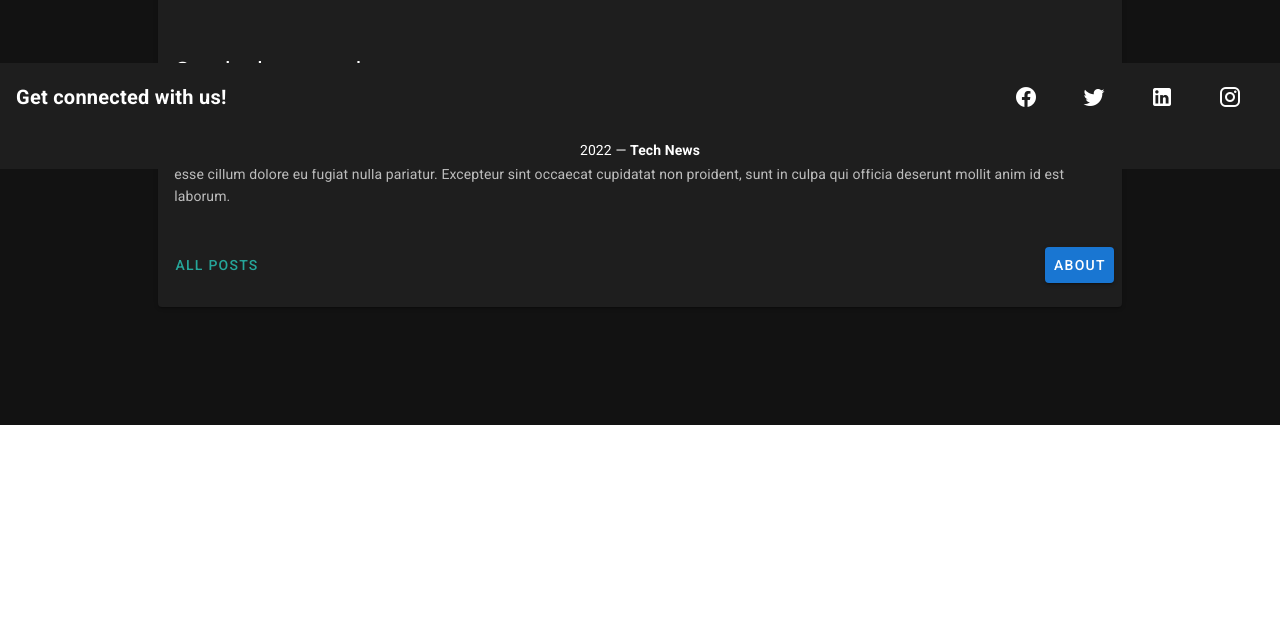
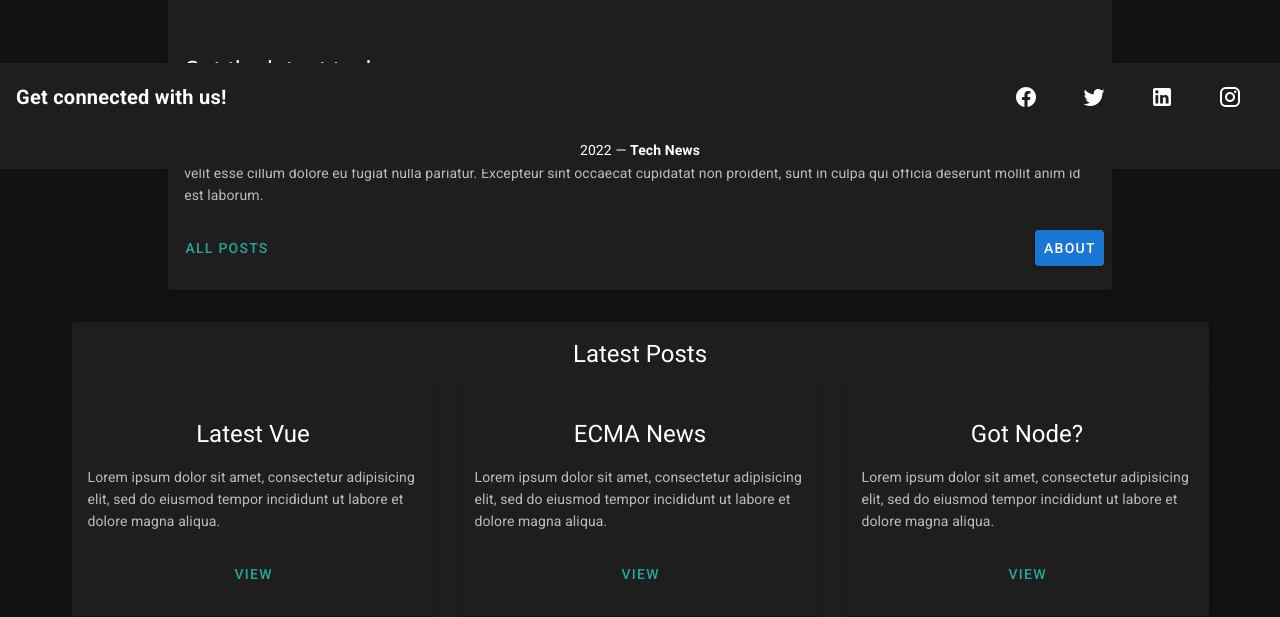
Before and after one commit to will-i-code420/first-nuxt-app, a Nuxt app: page / in a window 1280 px wide. Shown: the part 631-1248 px from the top of the page. Before the commit the page ends 1056 px from the top, so only its background shows below. Built offline with nearby package versions, Linux system fonts and the light colour scheme.

Commit message:
set up home page

```diff
--- a/pages/index.vue
+++ b/pages/index.vue
@@ -1,5 +1,6 @@
 <template>
-  <v-row justify="center" align="center">
+  <v-container>
+  <v-row justify="center" align="center" class="mb-5">
     <v-col cols="16" sm="12" md="10">
       <v-card class="logo py-4 justify-center">
         <v-img class="align-end" src="/maxim-hopman-IayKLkmz6g0-unsplash.jpg">
@@ -8,7 +9,7 @@
           </v-card-title>
         </v-img>
         <v-card-text>
-          <p>Lorem ipsum dolor sit amet, consectetur adipisicing elit, sed do eiusmod tempor incididunt ut labore et dolore magna aliqua. Ut enim ad minim veniam, quis nostrud exercitation ullamco laboris nisi ut aliquip ex ea commodo consequat. Duis aute irure dolor in reprehenderit in voluptate velit esse cillum dolore eu fugiat nulla pariatur. Excepteur sint occaecat cupidatat non proident, sunt in culpa qui officia deserunt mollit anim id est laborum.</p>
+          Lorem ipsum dolor sit amet, consectetur adipisicing elit, sed do eiusmod tempor incididunt ut labore et dolore magna aliqua. Ut enim ad minim veniam, quis nostrud exercitation ullamco laboris nisi ut aliquip ex ea commodo consequat. Duis aute irure dolor in reprehenderit in voluptate velit esse cillum dolore eu fugiat nulla pariatur. Excepteur sint occaecat cupidatat non proident, sunt in culpa qui officia deserunt mollit anim id est laborum.
         </v-card-text>
         <v-card-actions>
           <v-btn color="info" text nuxt to="/posts">All Posts</v-btn>
@@ -18,11 +19,43 @@
       </v-card>
     </v-col>
   </v-row>
+  <v-card class="mb-5">
+    <v-card-title class="headline justify-center">
+      Latest Posts
+    </v-card-title>
+    <v-row justify="center" align="center">
+    <v-col v-for="post in posts" :key="post.id">
+      <v-card class="py-4 justify-center">
+        <v-card-title class="headline justify-center">
+          {{post.title}}
+        </v-card-title>
+        <v-card-text>
+          {{post.description}}
+        </v-card-text>
+        <v-card-actions class="justify-center">
+          <v-btn color="info" text nuxt :to="`/posts/${post.id}`">
+            View
+          </v-btn>
+        </v-card-actions>
+      </v-card>
+    </v-col>
+  </v-row>
+</v-card>
+</v-container>
 </template>
 
 <script>
 export default {
   name: "IndexPage",
+  data () {
+    return {
+      posts: [
+        {id: 1, title: 'Latest Vue', description: 'Lorem ipsum dolor sit amet, consectetur adipisicing elit, sed do eiusmod tempor incididunt ut labore et dolore magna aliqua.'},
+        {id: 2, title: 'ECMA News', description: 'Lorem ipsum dolor sit amet, consectetur adipisicing elit, sed do eiusmod tempor incididunt ut labore et dolore magna aliqua.'},
+        {id: 3, title: 'Got Node?', description: 'Lorem ipsum dolor sit amet, consectetur adipisicing elit, sed do eiusmod tempor incididunt ut labore et dolore magna aliqua.'},
+      ]
+    }
+  }
 };
 </script>
 
```
